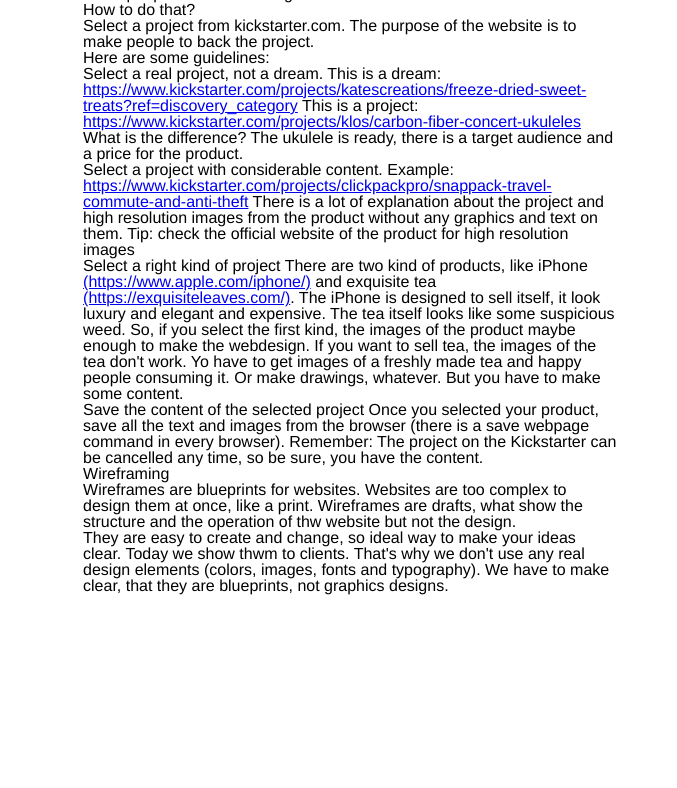
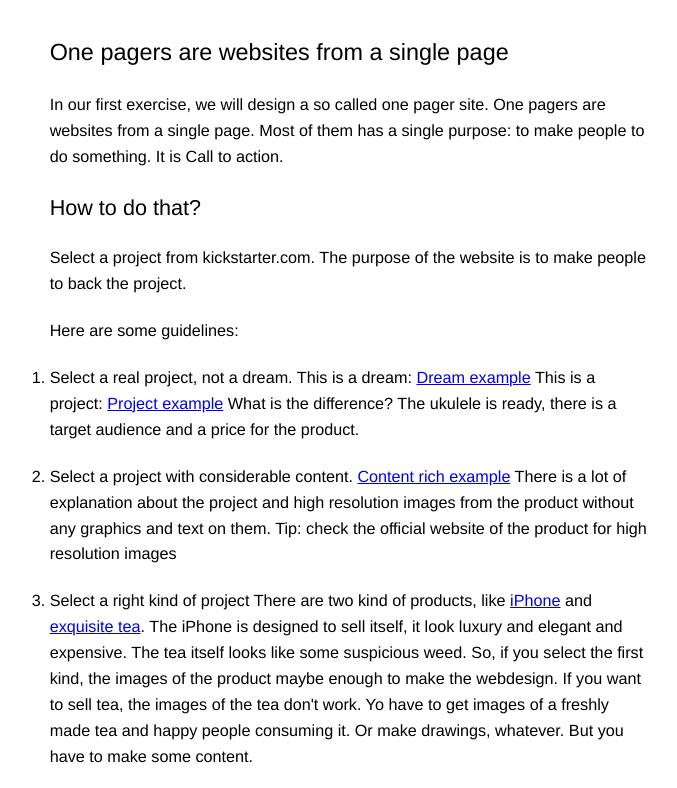
Before and after one commit to S-Stark707/project0, a plain HTML site: page index.html in a window 1280 px wide. Shown: the part 142-930 px from the top of the page, without its empty margins (290-967 px from the left). Before the commit the page ends 816 px from the top, so only its background shows below. Drawn offline with Linux system fonts and the light colour scheme.

Commit message:
Add files via upload
Experimented with margins, font size, and line height. some minor text editing.

```diff
--- a/index.html
+++ b/index.html
@@ -8,19 +8,29 @@
     <link rel="stylesheet" type="text/css" href="res/global.css"/>
     <style>
     h1{color: #db9fc7}
-    body{margin:0; padding:0;
+    body{margin:0; padding:0; font-size:clamp(12px,2vw,18px);
       font-family: 'Helvetica','Arial','Roboto', sans-serif;}
 div.rtf{max-width:60ch; margin:40px auto; padding:40px}
+
+div.rtf p{font-size:0.9em; line-height:1.6em; margin-bottom:1.3em}
+div.rtf ol{list-style-type:integer;}
+div.rtf li{font-size:0.9em; line-height:1.6em; margin-bottom:1.3em}
+
+div.rtf h1{font-size:1.9em; line-height:1.6em; margin-bottom:1.2em}
+div.rtf h2{font-size:1.3em; line-height:1.6em; margin-bottom:0.9em; margin-top:0.6em}
+div.rtf h3{font-size:1.2em; line-height:1.6em; margin-bottom:0.9em; margin-top:0.6em}
+div.rtf h4{font-size:1.2em; line-height:1.6em; margin-bottom:0.9em; margin-top:0.6em}
 
     </style>
   </head>
   <body>
     <div class="rtf">
     <h1>One pager design</h1>
+    <h2>One pagers are websites from a single page</h2>
 
     <p class="first">In our first exercise, we will design a so called one pager site. One pagers are websites from a single page. Most of them has a single purpose: to make people to do something. It is Call to action.</p>
 
-    <h2>How to do that?</h2>
+    <h3>How to do that?</h2>
 
     <p>Select a project from kickstarter.com. The purpose of the website is to make people to back the project.<p>
 
@@ -28,25 +38,25 @@ div.rtf{max-width:60ch; margin:40px auto; padding:40px}
 <ol>
     <li>Select a real project, not a dream.
 
-    This is a dream: <a href="https://www.kickstarter.com/projects/katescreations/freeze-dried-sweet-treats?ref=discovery_category">https://www.kickstarter.com/projects/katescreations/freeze-dried-sweet-treats?ref=discovery_category</a>
-    This is a project: <a href="https://www.kickstarter.com/projects/klos/carbon-fiber-concert-ukuleles">https://www.kickstarter.com/projects/klos/carbon-fiber-concert-ukuleles</a>
+    This is a dream: <a href="https://www.kickstarter.com/projects/katescreations/freeze-dried-sweet-treats?ref=discovery_category">Dream example</a>
+    This is a project: <a href="https://www.kickstarter.com/projects/klos/carbon-fiber-concert-ukuleles">Project example</a>
     What is the difference? The ukulele is ready, there is a target audience and a price for the product.</li>
 
     <li>Select a project with considerable content.
 
-    Example: <a href="https://www.kickstarter.com/projects/clickpackpro/snappack-travel-commute-and-anti-theft">https://www.kickstarter.com/projects/clickpackpro/snappack-travel-commute-and-anti-theft</a>
+    <a href="https://www.kickstarter.com/projects/clickpackpro/snappack-travel-commute-and-anti-theft">Content rich example</a>
     There is a lot of explanation about the project and high resolution images from the product without any graphics and text on them.
     Tip: check the official website of the product for high resolution images</li>
 
     <li>Select a right kind of project
 
-    There are two kind of products, like iPhone <a href="(https://www.apple.com/iphone/)">(https://www.apple.com/iphone/)</a> and exquisite tea <a href="(https://exquisiteleaves.com/)">(https://exquisiteleaves.com/)<a>. The iPhone is designed to sell itself, it look luxury and elegant and expensive. The tea itself looks like some suspicious weed. So, if you select the first kind, the images of the product maybe enough to make the webdesign. If you want to sell tea, the images of the tea don't work. Yo have to get images of a freshly made tea and happy people consuming it. Or make drawings, whatever. But you have to make some content.</li>
+    There are two kind of products, like <a href="(https://www.apple.com/iphone/)">iPhone</a> and <a href="(https://exquisiteleaves.com/)">exquisite tea<a>. The iPhone is designed to sell itself, it look luxury and elegant and expensive. The tea itself looks like some suspicious weed. So, if you select the first kind, the images of the product maybe enough to make the webdesign. If you want to sell tea, the images of the tea don't work. Yo have to get images of a freshly made tea and happy people consuming it. Or make drawings, whatever. But you have to make some content.</li>
 
     <li>Save the content of the selected project
 
     Once you selected your product, save all the text and images from the browser (there is a save webpage command in every browser). Remember: The project on the Kickstarter can be cancelled any time, so be sure, you have the content.</li>
   </ol>
-  <h3>Wireframing</h3>
+  <h4>Wireframing</h3>
 <p>Wireframes are blueprints for websites. Websites are too complex to design them at once, like a print. Wireframes are drafts, what show the structure and the operation of thw website but not the design.</p>
 
 <p>They are easy to create and change, so ideal way to make your ideas clear. Today we show thwm to clients. That's why we don't use any real design elements (colors, images, fonts and typography). We have to make clear, that they are blueprints, not graphics designs.</p>
```
